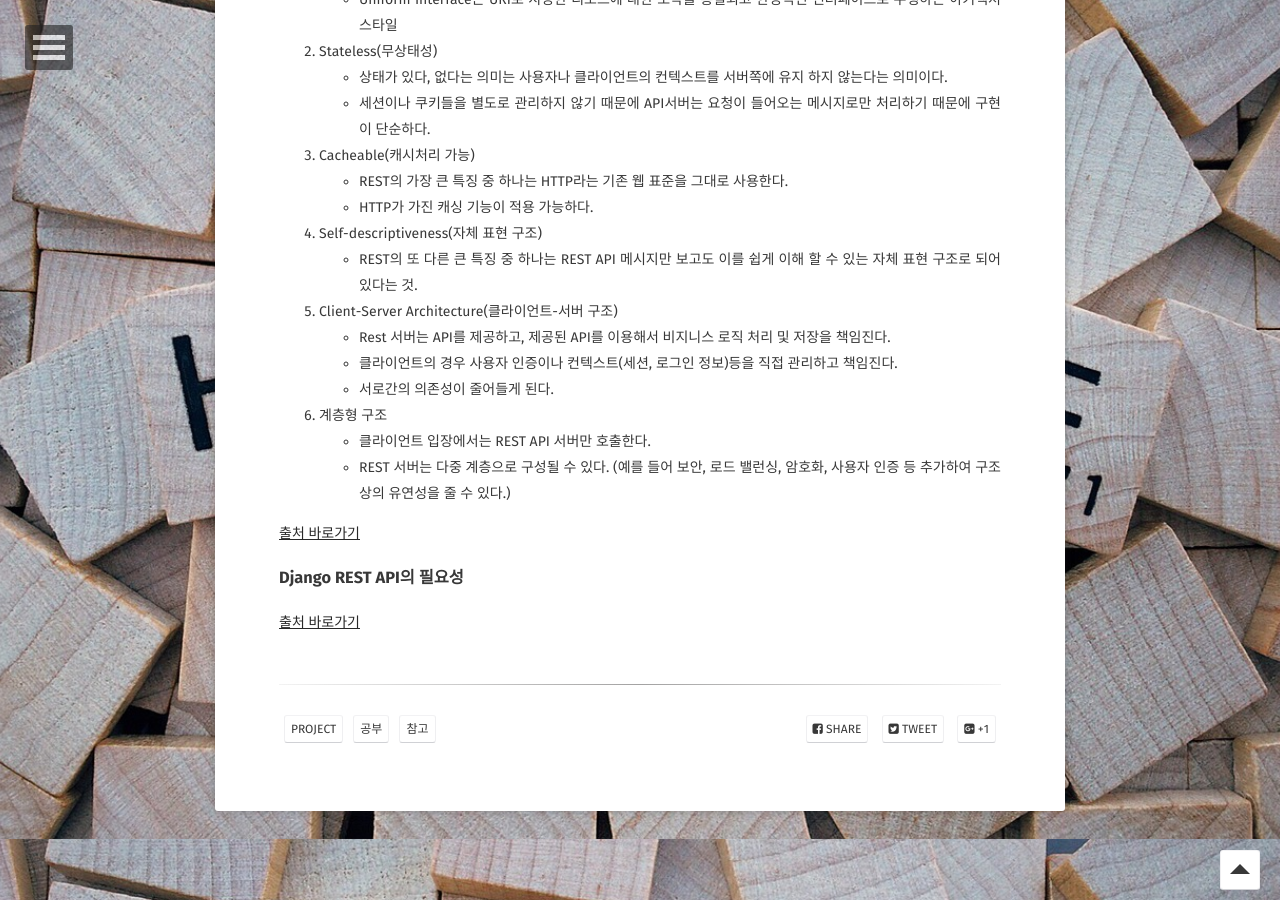
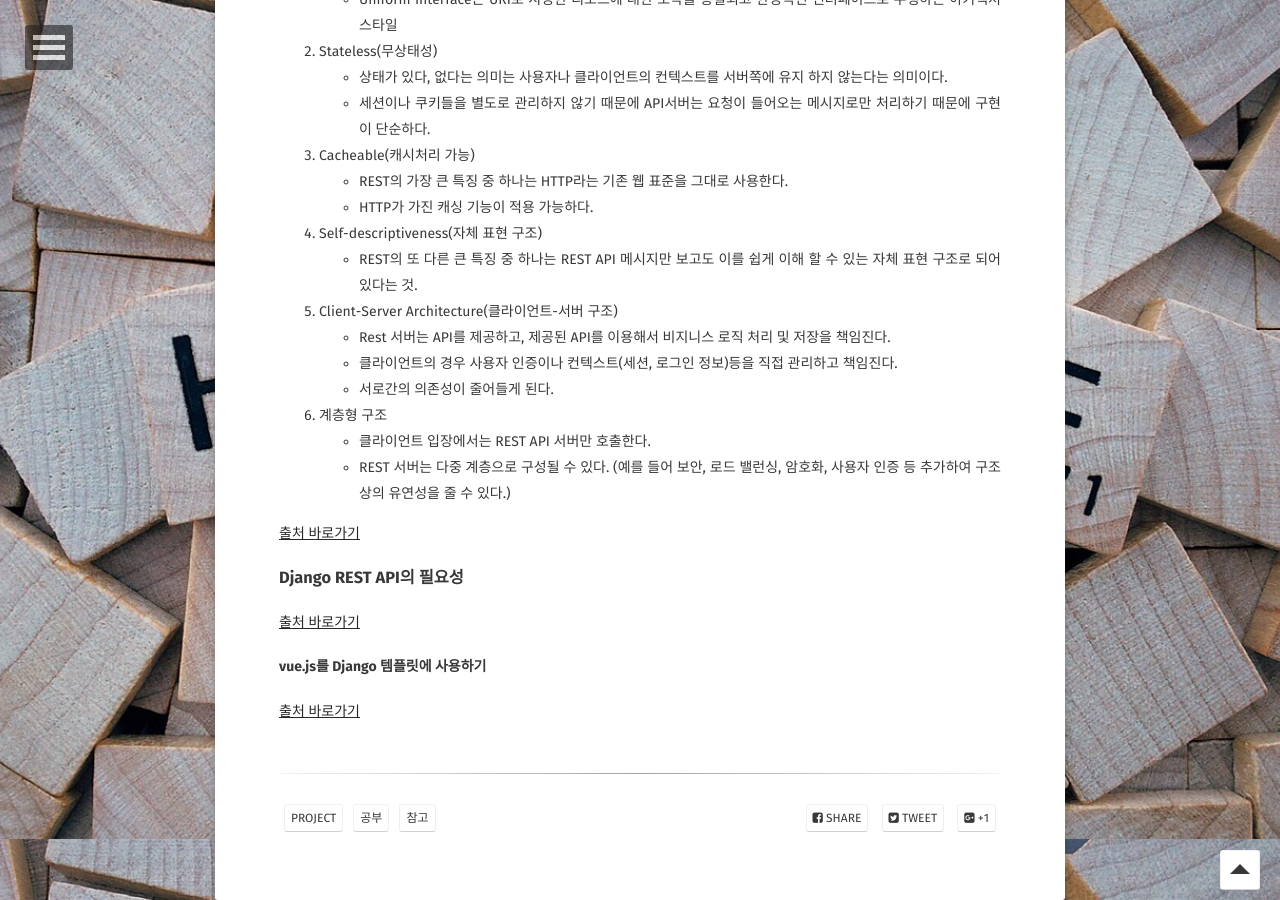
Before and after one commit to Jungjihyuk/JH_Life, a Jekyll site: the page built from _posts/2019-01-13-projectStudy.md, in a window 1280 px wide and 900 px high, scrolled down 4561 px. Built offline with Jekyll 4.4.1, drawn with Linux system fonts in a browser that asks for light colours; some web fonts are replaced; comment, search, counter and statistics services are not loaded.

Commit message:
vue.js, Django

```diff
--- a/_posts/2019-01-13-projectStudy.md
+++ b/_posts/2019-01-13-projectStudy.md
@@ -167,3 +167,7 @@ Procedure는 함수 내에서 처리가 끝나지만 Function은 처리가 끝
 ### Django REST API의 필요성
 
 [출처 바로가기](https://medium.com/@whj2013123218/django-rest-api%EC%9D%98-%ED%95%84%EC%9A%94%EC%84%B1%EA%B3%BC-%EA%B0%84%EB%8B%A8%ED%95%9C-%EC%82%AC%EC%9A%A9-%EB%B0%A9%EB%B2%95-a95c6dd195fd)
+
+#### vue.js를 Django 템플릿에 사용하기
+
+[출처 바로가기](https://holywater-jeong.github.io/blog/vue-django)
```
